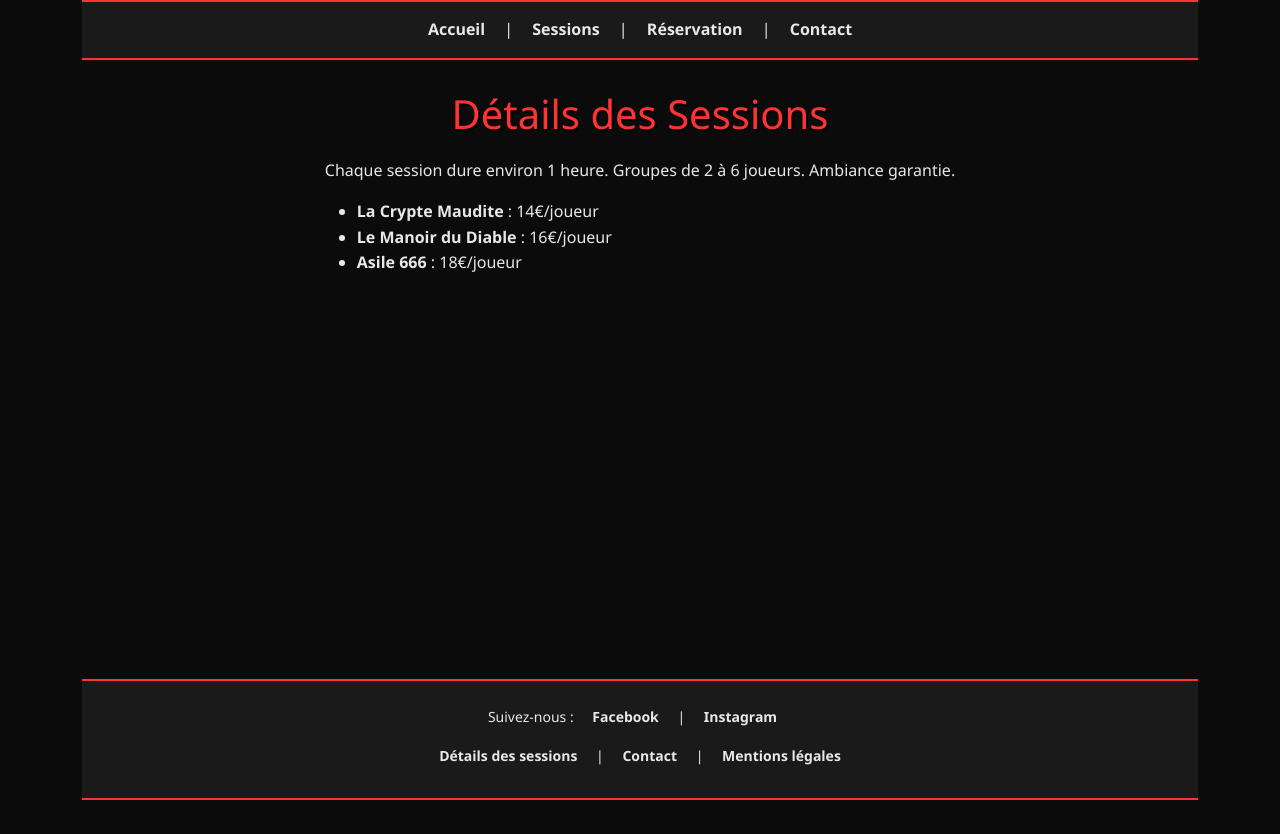
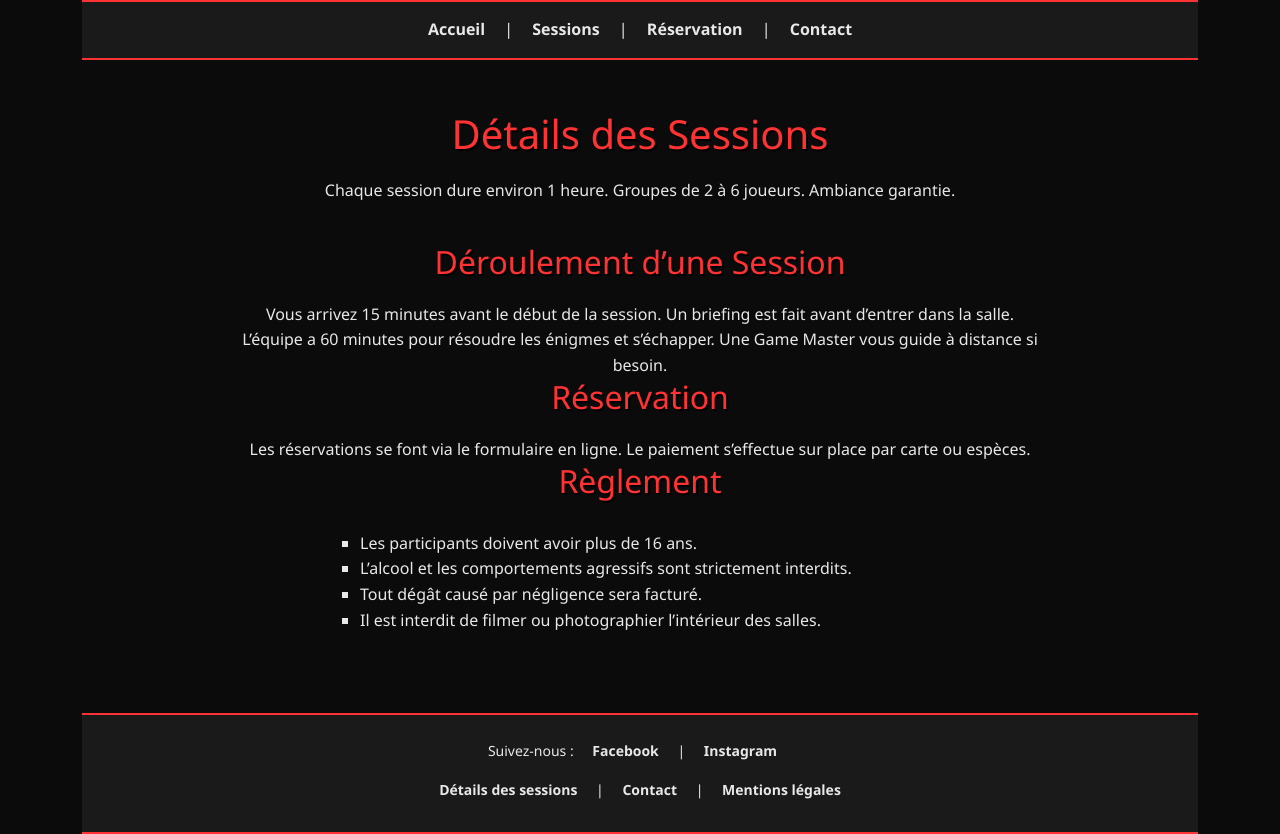
Before and after one commit to Spatulox/page-vitrine, a React (Vite) app: page /sessions in a window 1280 px wide. Before the commit the page ends 800 px from the top, so only its background shows below. Built offline with nearby package versions, Linux system fonts and the light colour scheme.

Commit message:
update Sessions

```diff
--- a/src/pages/Sessions/Sessions.tsx
+++ b/src/pages/Sessions/Sessions.tsx
@@ -1,15 +1,33 @@
-function Sessions(){
+import './sessions.css';
+
+function Sessions() {
     return (
-        <div>
+        <div className="sessions-container">
             <h1>Détails des Sessions</h1>
-            <p>Chaque session dure environ 1 heure. Groupes de 2 à 6 joueurs. Ambiance garantie.</p>
-            <ul>
-            <li><strong>La Crypte Maudite</strong> : 14€/joueur</li>
-            <li><strong>Le Manoir du Diable</strong> : 16€/joueur</li>
-            <li><strong>Asile 666</strong> : 18€/joueur</li>
+            <p className="intro">
+                Chaque session dure environ 1 heure. Groupes de 2 à 6 joueurs. Ambiance garantie.
+            </p>
+
+            <h2>Déroulement d’une Session</h2>
+            <p className="centered-text">
+                Vous arrivez 15 minutes avant le début de la session. Un briefing est fait avant d’entrer dans la salle.<br />
+                L’équipe a 60 minutes pour résoudre les énigmes et s’échapper. Une Game Master vous guide à distance si besoin.
+            </p>
+
+            <h2>Réservation</h2>
+            <p className="centered-text">
+                Les réservations se font via le formulaire en ligne. Le paiement s’effectue sur place par carte ou espèces.
+            </p>
+
+            <h2>Règlement</h2>
+            <ul className="reglement-list">
+                <li>Les participants doivent avoir plus de 16 ans.</li>
+                <li>L’alcool et les comportements agressifs sont strictement interdits.</li>
+                <li>Tout dégât causé par négligence sera facturé.</li>
+                <li>Il est interdit de filmer ou photographier l’intérieur des salles.</li>
             </ul>
         </div>
-    )
+    );
 }
 
-export default Sessions
+export default Sessions;
```
